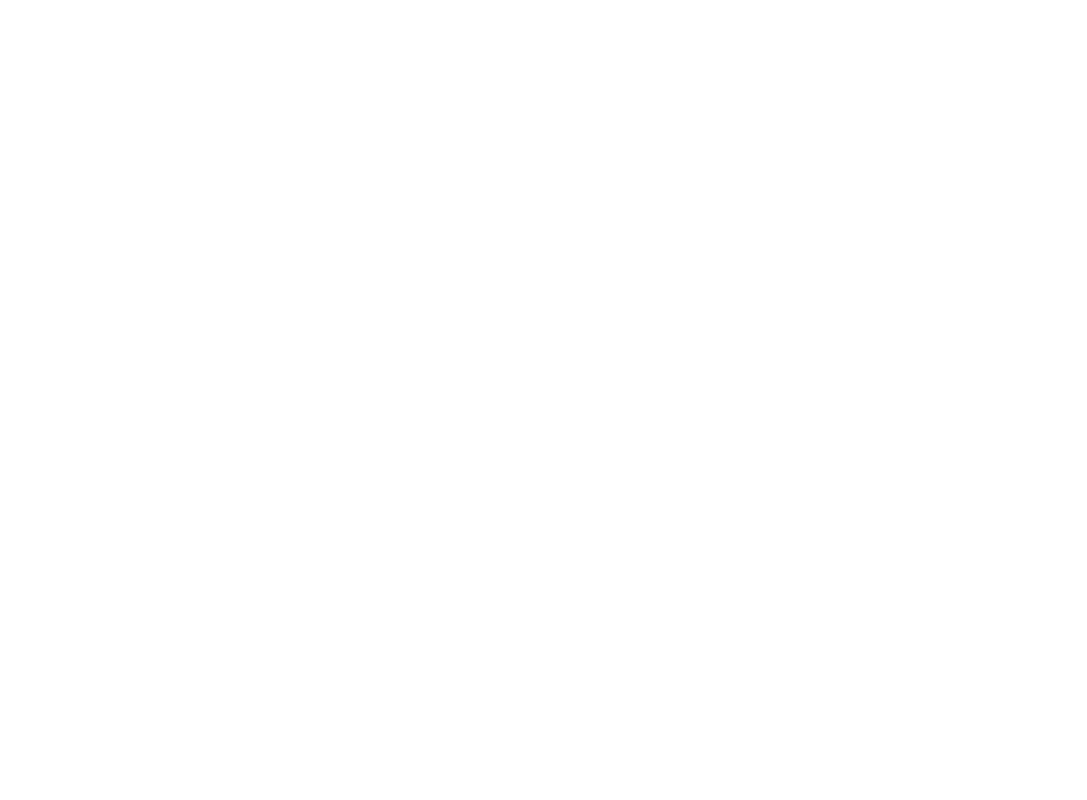
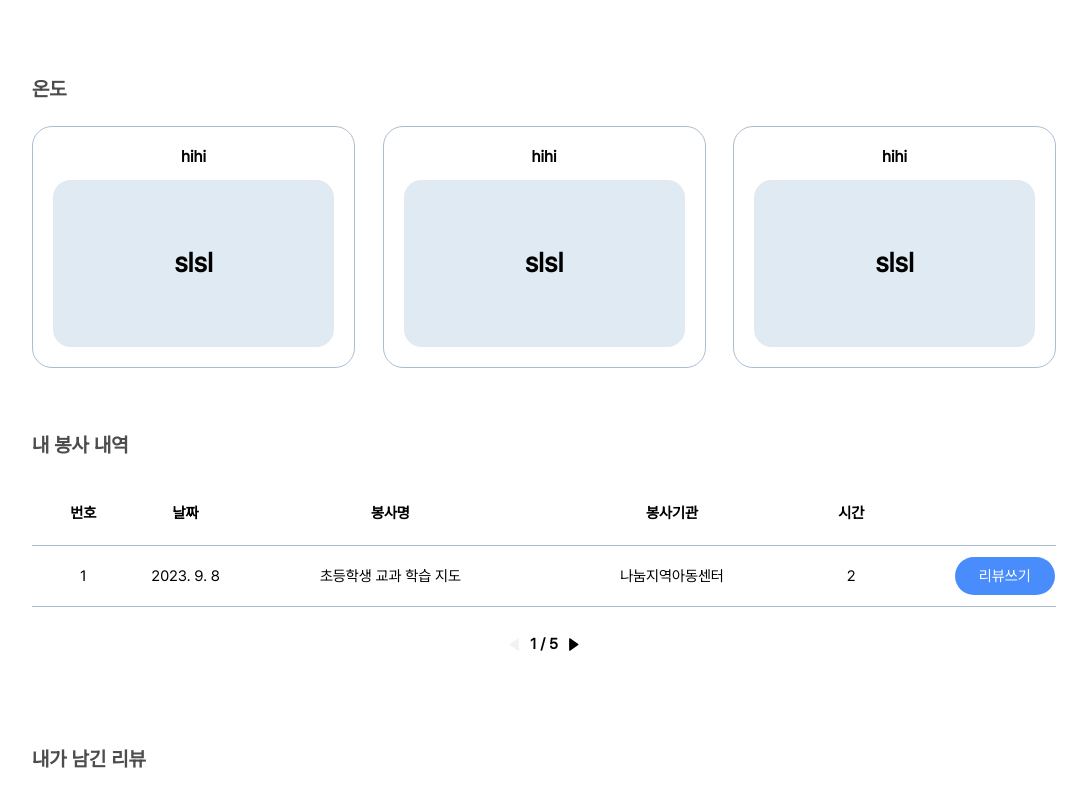
Before and after one commit to Kusitms-28th-Kukerton-E/Frontend, a React (Vite) app: page /mypage/volunteer in a window 1280 px wide. Before the commit this address had no page. Shown: the part 500-1300 px from the top of the page, without its empty margins (96-1183 px from the left). Before the commit the page ends 800 px from the top, so only its background shows below. Built offline with nearby package versions, Linux system fonts and the light colour scheme.

Commit message:
feat: role에 따른 마이페이지 구성

```diff
--- /dev/null
+++ b/src/page/mypage/KidMyPage.tsx
@@ -0,0 +1,11 @@
+import History from './History';
+
+const KidMyPage = () => {
+  return (
+    <>
+      <History />
+    </>
+  );
+};
+
+export default KidMyPage;
--- a/src/page/mypage/index.tsx
+++ b/src/page/mypage/OrganizationMyPage.tsx
@@ -1,15 +1,15 @@
-import MyInfo from './myInfo';
+import History from './History';
 import Review from './review';
 import Temperature from './temperature';
 
-const MyPage = () => {
+const OrganizationMyPage = () => {
   return (
     <>
-      <MyInfo />
       <Temperature />
       <Review />
+      <History />
     </>
   );
 };
 
-export default MyPage;
+export default OrganizationMyPage;
--- /dev/null
+++ b/src/page/mypage/VolunteerMyPage.tsx
@@ -0,0 +1,17 @@
+import History from './History';
+import MyInfo from './myInfo';
+import Review from './review';
+import Temperature from './temperature';
+
+const VolunteerMyPage = () => {
+  return (
+    <>
+      <MyInfo />
+      <Temperature />
+      <History />
+      <Review />
+    </>
+  );
+};
+
+export default VolunteerMyPage;
--- a/src/page/mypage/myInfo.tsx
+++ b/src/page/mypage/myInfo.tsx
@@ -125,7 +125,6 @@
   border-radius: 30px;
   background: var(--White, #fff);
 
-  //
   color: var(--Black, #263238);
   font-feature-settings:
     'clig' off,
@@ -147,7 +146,7 @@
   color: black;
   border-radius: 30px;
   background: var(--Grey-blue, #abbed1);
-  //
+
   color: var(--Black, #263238);
   font-feature-settings:
     'clig' off,
--- a/src/router/router.tsx
+++ b/src/router/router.tsx
@@ -6,7 +6,9 @@
 import VolunteerPage from '@/page/Home/VolunteerPage';
 import Main2 from '@/page/Home/main2';
 import Teacher from '@/page/Home/teacher';
-import MyPage from '@/page/mypage';
+import VolunteerMyPage from '@/page/mypage/VolunteerMyPage';
+import OrganizationMyPage from '@/page/mypage/OrganizationMyPage';
+import KidMyPage from '@/page/mypage/KidMyPage';
 
 export const Router = () => {
   return (
@@ -29,7 +31,9 @@
             element={<Teacher title="나와 함께할 선생님 살펴보기" />}
           />
 
-          <Route path="/mypage" element={<MyPage />} />
+          <Route path="/mypage/volunteer" element={<VolunteerMyPage />} />
+          <Route path="/mypage/organization" element={<OrganizationMyPage />} />
+          <Route path="/mypage/kid" element={<KidMyPage />} />
         </Route>
       </Routes>
     </BrowserRouter>
```
